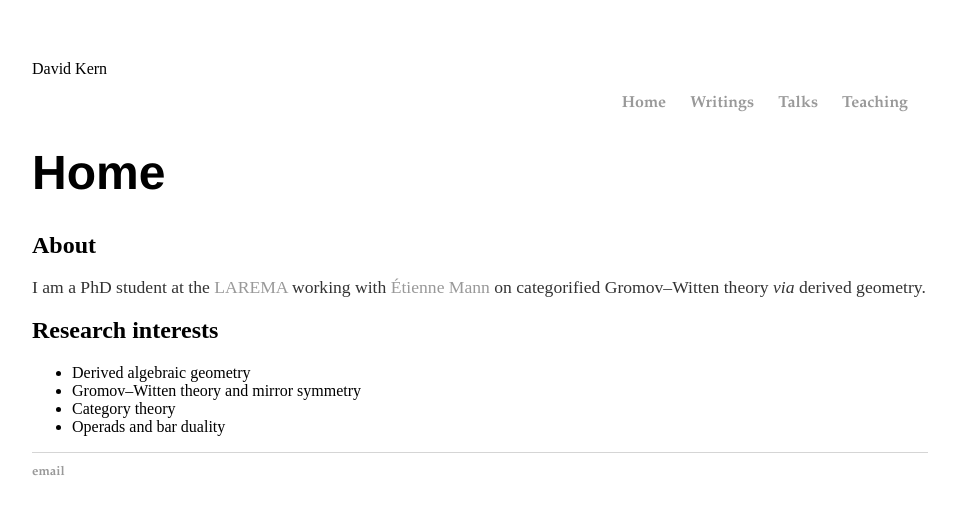
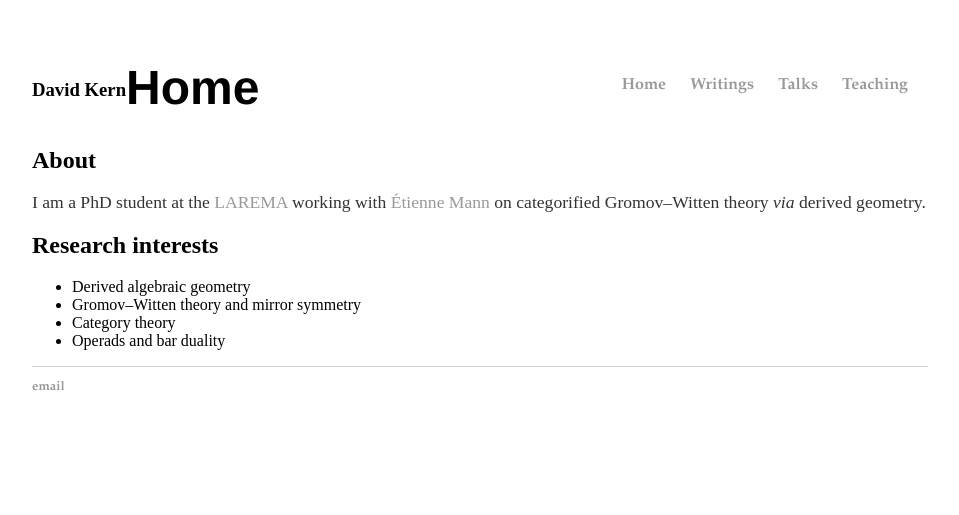
Before and after one commit to dskern/dskern.github.io, a Jekyll site: the page built from index.html, in a window 1280 px wide. Shown: the top 515 px of the page, without its empty margins (160-1119 px from the left). Built offline with Jekyll 4.4.1, drawn with Linux system fonts in a browser that asks for light colours.

Commit message:
Update default.html

```diff
--- a/_layouts/default.html
+++ b/_layouts/default.html
@@ -5,18 +5,17 @@
 			<link rel="stylesheet" type="text/css" href="/css/main.css">
 		</head>
 		<body>
-			<div align="left">
-				David Kern
-			</div>
-			<div align="right">
-			<nav>
+			<div>
+				<span style="float:left;"><h3>David Kern</h3></span>
+			<span style="float:right;">
+				<nav>
 	    		<ul>
 	        		<li><a href="/">Home</a></li>
 		        	<li><a href="/writings">Writings</a></li>
 	        		<li><a href="/talks">Talks</a></li>
 	        		<li><a href="/teaching">Teaching</a></li>
 	    		</ul>
-			</nav>
+				</nav></span>
 			</div>
 			<div class="container">
 
```
